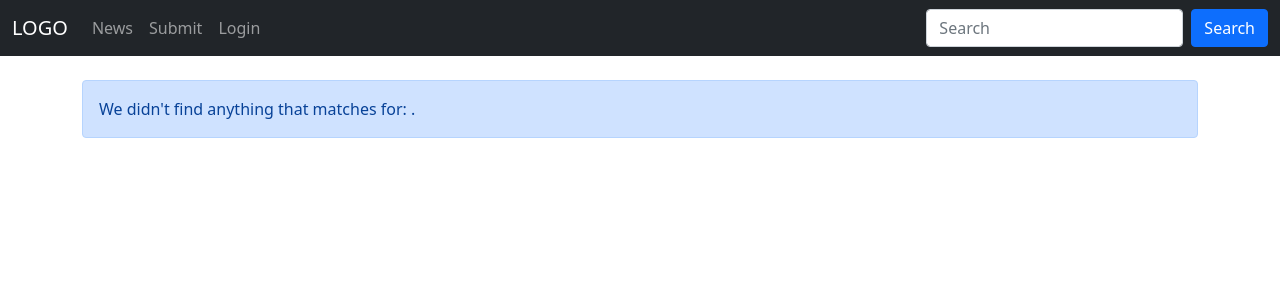
After one commit to balazsmatepetro/django-hacker-news-clone, a Django app: page /news/search/ in a window 1280 px wide. The commit adds this page. Shown: the top 300 px of the page. Run offline with Django 3.2, Linux system fonts and the light colour scheme.

Commit message:
refactor(news): move search functionality under a new view

```diff
--- a/my_site/my_site/templates/my_site/layout.html
+++ b/my_site/my_site/templates/my_site/layout.html
@@ -57,9 +57,9 @@
                         {% endif %}
                     </ul>
 
-                    <form action="{% url 'news:index' %}" method="GET" class="d-flex">
+                    <form action="{% url 'news:search' %}" method="GET" class="d-flex">
                         <input class="form-control me-2"
-                               name="term"
+                               name="search_term"
                                type="search"
                                placeholder="Search"
                                aria-label="Search"
--- /dev/null
+++ b/my_site/news/templates/news/search.html
@@ -0,0 +1,22 @@
+{% extends 'my_site/layout.html' %}
+
+{% block title %}Hacker News Clone &dash; Search{% endblock %}
+
+{% block content %}
+    {% if news|length > 0 %}
+        <div class="mb-4">
+            <div class="alert alert-primary">
+                {% with total=news|length %}
+                    We found <strong>{{ total }}</strong> result{{ total|pluralize }} for the following:
+                    <strong>{{ search_term }}</strong>.
+                {% endwith %}
+            </div>
+        </div>
+
+        {% include 'news/partial/news_item_list.html' with news=news %}
+    {% else %}
+        <div class="alert alert-primary">
+            We didn't find anything that matches for: <strong>{{ search_term }}</strong>.
+        </div>
+    {% endif %}
+{% endblock %}
--- a/my_site/news/urls.py
+++ b/my_site/news/urls.py
@@ -7,6 +7,7 @@ app_name = 'news'
 urlpatterns = [
     path('', views.index, name='index'),
     path('by/<str:username>/', views.by_author, name='by_author'),
+    path('search/', views.search, name='search'),
     path('submit/', views.submit, name='submit'),
     path('<int:news_item_id>/comments/', views.comments, name='comments'),
 ]
--- a/my_site/news/views.py
+++ b/my_site/news/views.py
@@ -11,15 +11,22 @@ from .models import NewsItem
 
 
 def index(request):
-    search_term = request.GET.get('term', '')
+    return render(request, 'news/index.html', {
+        'news': NewsItem.objects.all(),
+    })
+
+
+def search(request):
+    search_term = request.GET.get('search_term', '')
 
     if search_term != '':
         news = NewsItem.get_news_items_by_search_term(search_term=search_term)
     else:
-        news = NewsItem.objects.all()
+        news = []
 
-    return render(request, 'news/index.html', {
+    return render(request, 'news/search.html', {
         'news': news,
+        'search_term': search_term,
     })
 
 
```
